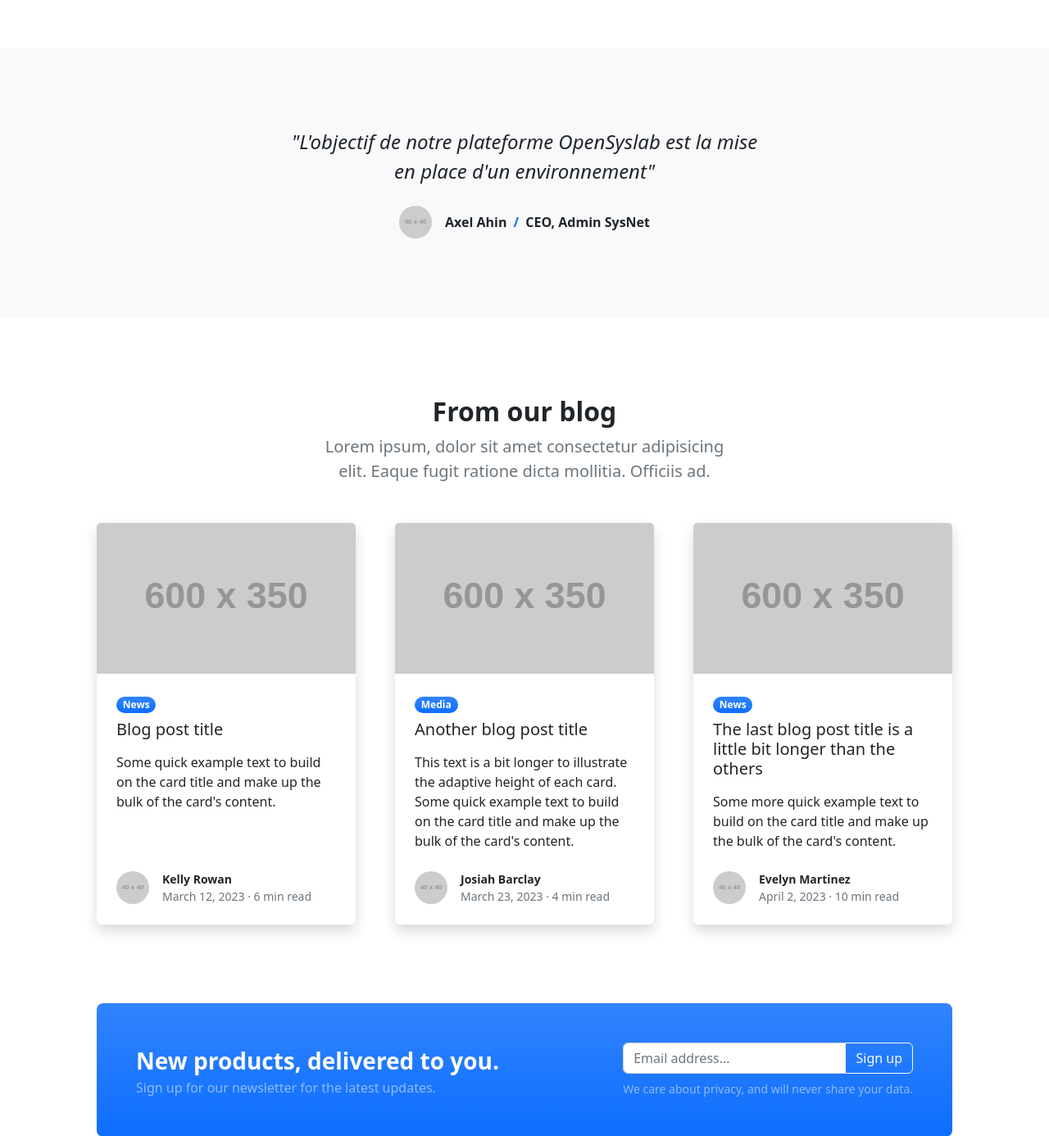
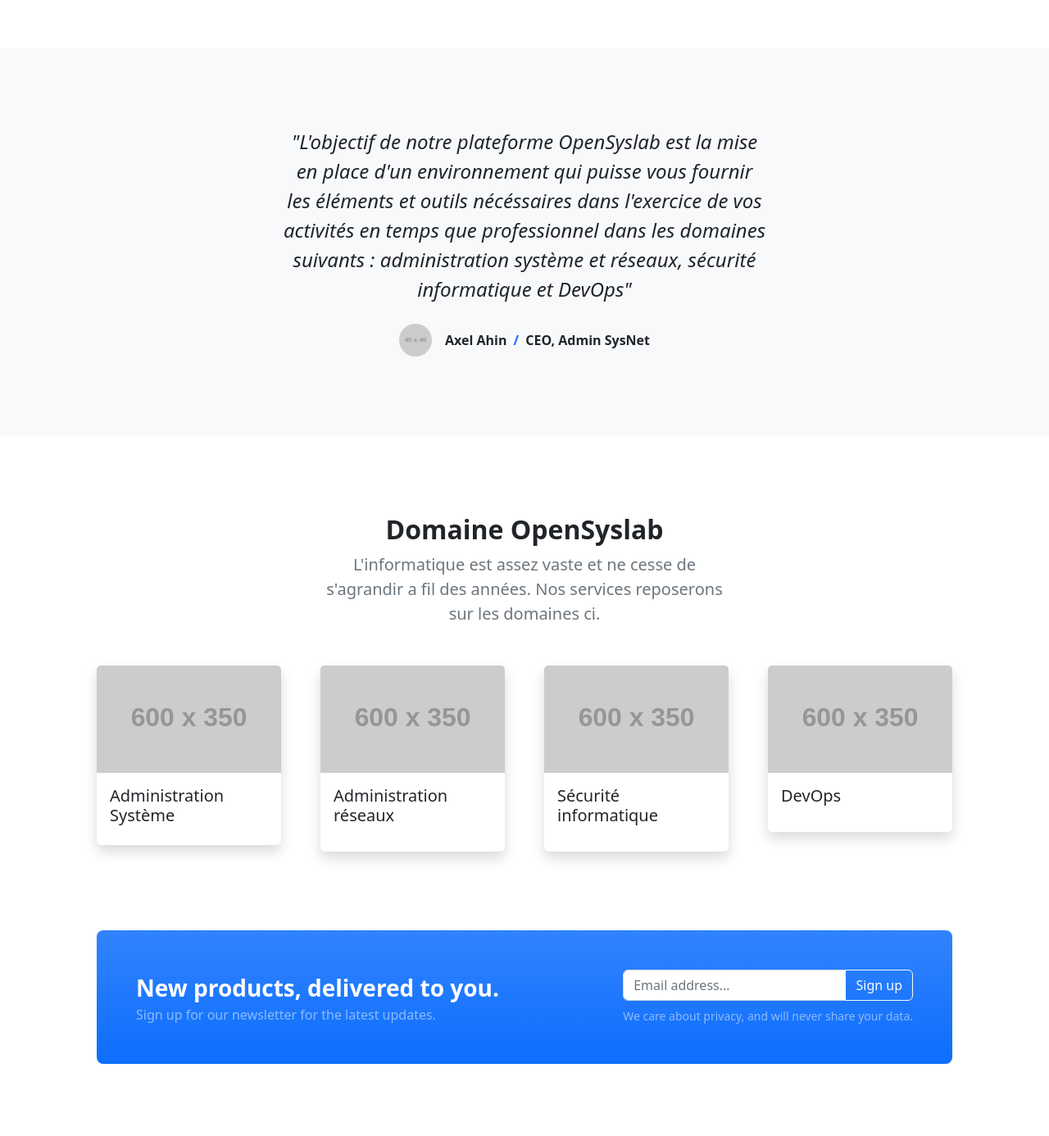
Before and after one commit to mr-anxo/django_web_opensyslab, a Django app: page / in a window 1280 px wide. Shown: the part 1159-2545 px from the top of the page at 82% size. Run offline with Django 5.2, Linux system fonts and the light colour scheme; grey boxes labelled with a size stand in for pictures from a placeholder-image service; some libraries are stand-ins or nearby versions.

Commit message:
--- Auto Git Commit ---

```diff
--- a/src/opensyslab/templates/index.html
+++ b/src/opensyslab/templates/index.html
@@ -65,7 +65,7 @@
                     <div class="row gx-5 justify-content-center">
                         <div class="col-lg-10 col-xl-7">
                             <div class="text-center">
-                                <div class="fs-4 mb-4 fst-italic">"L'objectif de notre plateforme OpenSyslab est la mise en place d'un environnement"</div>
+                                <div class="fs-4 mb-4 fst-italic">"L'objectif de notre plateforme OpenSyslab est la mise en place d'un environnement qui puisse vous fournir les éléments et outils nécéssaires dans l'exercice de vos activités en temps que professionnel dans les domaines suivants : administration système et réseaux, sécurité informatique et DevOps"</div>
                                 <div class="d-flex align-items-center justify-content-center">
                                     <img class="rounded-circle me-3" src="https://dummyimage.com/40x40/ced4da/6c757d" alt="..." />
                                     <div class="fw-bold">
@@ -85,73 +85,43 @@
                     <div class="row gx-5 justify-content-center">
                         <div class="col-lg-8 col-xl-6">
                             <div class="text-center">
-                                <h2 class="fw-bolder">From our blog</h2>
-                                <p class="lead fw-normal text-muted mb-5">Lorem ipsum, dolor sit amet consectetur adipisicing elit. Eaque fugit ratione dicta mollitia. Officiis ad.</p>
+                                <h2 class="fw-bolder">Domaine OpenSyslab</h2>
+                                <p class="lead fw-normal text-muted mb-5">L'informatique est assez vaste et ne cesse de s'agrandir a fil des années. Nos services reposerons sur les domaines ci.</p>
                             </div>
                         </div>
                     </div>
                     <div class="row gx-5">
-                        <div class="col-lg-4 mb-5">
-                            <div class="card h-100 shadow border-0">
+                        <div class="col-lg-3 mb-5">
+                            <div class="card shadow border-0">
                                 <img class="card-img-top" src="https://dummyimage.com/600x350/ced4da/6c757d" alt="..." />
-                                <div class="card-body p-4">
-                                    <div class="badge bg-primary bg-gradient rounded-pill mb-2">News</div>
-                                    <a class="text-decoration-none link-dark stretched-link" href="#!"><h5 class="card-title mb-3">Blog post title</h5></a>
-                                    <p class="card-text mb-0">Some quick example text to build on the card title and make up the bulk of the card's content.</p>
-                                </div>
-                                <div class="card-footer p-4 pt-0 bg-transparent border-top-0">
-                                    <div class="d-flex align-items-end justify-content-between">
-                                        <div class="d-flex align-items-center">
-                                            <img class="rounded-circle me-3" src="https://dummyimage.com/40x40/ced4da/6c757d" alt="..." />
-                                            <div class="small">
-                                                <div class="fw-bold">Kelly Rowan</div>
-                                                <div class="text-muted">March 12, 2023 &middot; 6 min read</div>
-                                            </div>
-                                        </div>
-                                    </div>
+                                <div class="card-body ">
+                                    <a class="text-decoration-none link-dark stretched-link" href="#!"><h5 class="card-title">Administration Système</h5></a>
                                 </div>
                             </div>
                         </div>
-                        <div class="col-lg-4 mb-5">
-                            <div class="card h-100 shadow border-0">
+                        <div class="col-lg-3 mb-5">
+                            <div class="card shadow border-0">
                                 <img class="card-img-top" src="https://dummyimage.com/600x350/adb5bd/495057" alt="..." />
-                                <div class="card-body p-4">
-                                    <div class="badge bg-primary bg-gradient rounded-pill mb-2">Media</div>
-                                    <a class="text-decoration-none link-dark stretched-link" href="#!"><h5 class="card-title mb-3">Another blog post title</h5></a>
-                                    <p class="card-text mb-0">This text is a bit longer to illustrate the adaptive height of each card. Some quick example text to build on the card title and make up the bulk of the card's content.</p>
-                                </div>
-                                <div class="card-footer p-4 pt-0 bg-transparent border-top-0">
-                                    <div class="d-flex align-items-end justify-content-between">
-                                        <div class="d-flex align-items-center">
-                                            <img class="rounded-circle me-3" src="https://dummyimage.com/40x40/ced4da/6c757d" alt="..." />
-                                            <div class="small">
-                                                <div class="fw-bold">Josiah Barclay</div>
-                                                <div class="text-muted">March 23, 2023 &middot; 4 min read</div>
-                                            </div>
-                                        </div>
-                                    </div>
+                                <div class="card-body">
+                                    <a class="text-decoration-none link-dark stretched-link" href="#!"><h5 class="card-title mb-3">Administration réseaux</h5></a>
                                 </div>
                             </div>
                         </div>
-                        <div class="col-lg-4 mb-5">
-                            <div class="card h-100 shadow border-0">
+                        <div class="col-lg-3 mb-5">
+                            <div class="card shadow border-0">
                                 <img class="card-img-top" src="https://dummyimage.com/600x350/6c757d/343a40" alt="..." />
-                                <div class="card-body p-4">
-                                    <div class="badge bg-primary bg-gradient rounded-pill mb-2">News</div>
-                                    <a class="text-decoration-none link-dark stretched-link" href="#!"><h5 class="card-title mb-3">The last blog post title is a little bit longer than the others</h5></a>
-                                    <p class="card-text mb-0">Some more quick example text to build on the card title and make up the bulk of the card's content.</p>
+                                <div class="card-body">
+                                    <a class="text-decoration-none link-dark stretched-link" href="#!"><h5 class="card-title mb-3">Sécurité informatique</h5></a>
                                 </div>
-                                <div class="card-footer p-4 pt-0 bg-transparent border-top-0">
-                                    <div class="d-flex align-items-end justify-content-between">
-                                        <div class="d-flex align-items-center">
-                                            <img class="rounded-circle me-3" src="https://dummyimage.com/40x40/ced4da/6c757d" alt="..." />
-                                            <div class="small">
-                                                <div class="fw-bold">Evelyn Martinez</div>
-                                                <div class="text-muted">April 2, 2023 &middot; 10 min read</div>
-                                            </div>
-                                        </div>
-                                    </div>
+                            </div>
+                        </div>
+                        <div class="col-lg-3 mb-5">
+                            <div class="card  shadow border-0">
+                                <img class="card-img-top" src="https://dummyimage.com/600x350/6c757d/343a40" alt="..." />
+                                <div class="card-body">
+                                    <a class="text-decoration-none link-dark stretched-link" href="#!"><h5 class="card-title mb-3">DevOps</h5></a>
                                 </div>
+
                             </div>
                         </div>
                     </div>
```
